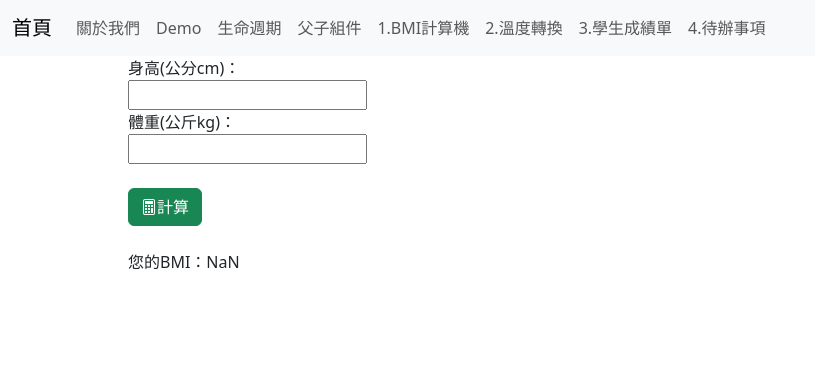
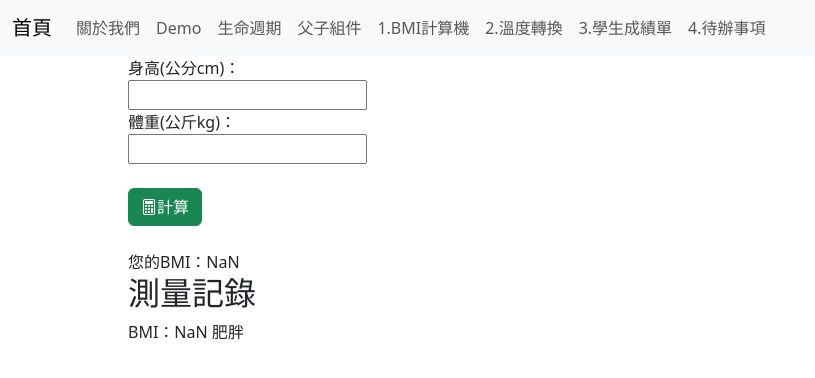
Before and after one commit to Dao-Cheng/vue-project-derek-demo, a Vue app: page /BMI in a window 1280 px wide. Both pictures are taken after a click on the button "計算". Shown: the top 378 px of the page, without its empty margins (0-815 px from the left). Built offline with nearby package versions, Linux system fonts and the light colour scheme.

Commit message:
BIMRecord

```diff
--- /dev/null
+++ b/src/components/BMIRecord.vue
@@ -0,0 +1,56 @@
+<script setup>
+
+const props = defineProps({
+    records: {
+        type: Array,
+        required: true
+    }
+})
+
+// const bmis = [18, 30, 22.5, 23, 15]
+
+// v-for
+
+// computed
+// Array.map
+
+// BMI < 18.5
+// 體重過輕
+// 18.5 ≤ BMI < 24
+// 健康體重
+// 24 ≤ BMI < 27
+// 體重過重
+// BMI ≥ 27
+// 肥胖
+
+function getStatus(bmi) {
+    let status;
+
+    if (bmi < 18.5) {
+        status = '體重過輕';
+    }
+    else if (bmi >= 18.5 && bmi < 24) {
+        status = '健康體重';
+    }
+    else if (bmi >= 24 && bmi < 27) {
+        status = '體重過重';
+    } else {
+        status = '肥胖';
+    }
+
+    return status;
+}
+
+</script>
+
+<template>
+
+    <h2>測量記錄</h2>
+
+    <div v-for="(item, index) in props.records" :key="index">
+        BMI：{{ item }} {{ getStatus(item) }}
+    </div>
+
+</template>
+
+<style></style>
--- a/src/components/Child.vue
+++ b/src/components/Child.vue
@@ -1,12 +1,25 @@
 <script setup>
 
-const props = defineProps(['title1']);
-
+// const props = defineProps(['title1', 'title2']);
+const props = defineProps({
+    title: String,
+    msg: {
+        type: String,
+        required: true
+    },
+    count: {
+        type: Number
+    }
+});
 </script>
 
 <template>
 
-    {{ props.title1 }}
+
+
+    {{ props.title }}
+    <h2>{{ props.msg }}</h2>
+    <h2>{{ props.count }}</h2>
 
 </template>
 
--- a/src/views/BMI.vue
+++ b/src/views/BMI.vue
@@ -1,14 +1,17 @@
 <script setup>
+import BMIRecord from '@/components/BMIRecord.vue';
 import { ref } from 'vue';
 
 const height = ref();
 const weight = ref();
 const bmi = ref();
 const isHidden = ref(true);
+const bmiRecords = ref([]);
 
 const calBMI = () => {
     bmi.value = (weight.value / Math.pow(height.value * 0.01, 2)).toFixed(2);
     isHidden.value = false;
+    bmiRecords.value.push(bmi.value);
 }
 </script>
 
@@ -21,6 +24,8 @@ const calBMI = () => {
         <br />
         <span :hidden="isHidden">您的BMI：{{ bmi }}</span>
     </div>
+
+    <BMIRecord :records="bmiRecords" />
 </template>
 
 
--- a/src/views/Parent.vue
+++ b/src/views/Parent.vue
@@ -2,15 +2,16 @@
 import Child from '@/components/Child.vue';
 
 const title = 'v-bind父組件給的標題'
+const count = 10;
 
 </script>
 
 <template>
 
     <hr />
-    <Child title1="父組件給的標題" />
+    <Child title="父組件給的標題" msg="訊息" :count="count" />
     <br />
-    <Child v-bind:title1="title" />
+    <!-- <Child v-bind:title1="title" :title2="title" /> -->
     <hr />
 
 </template>
```
